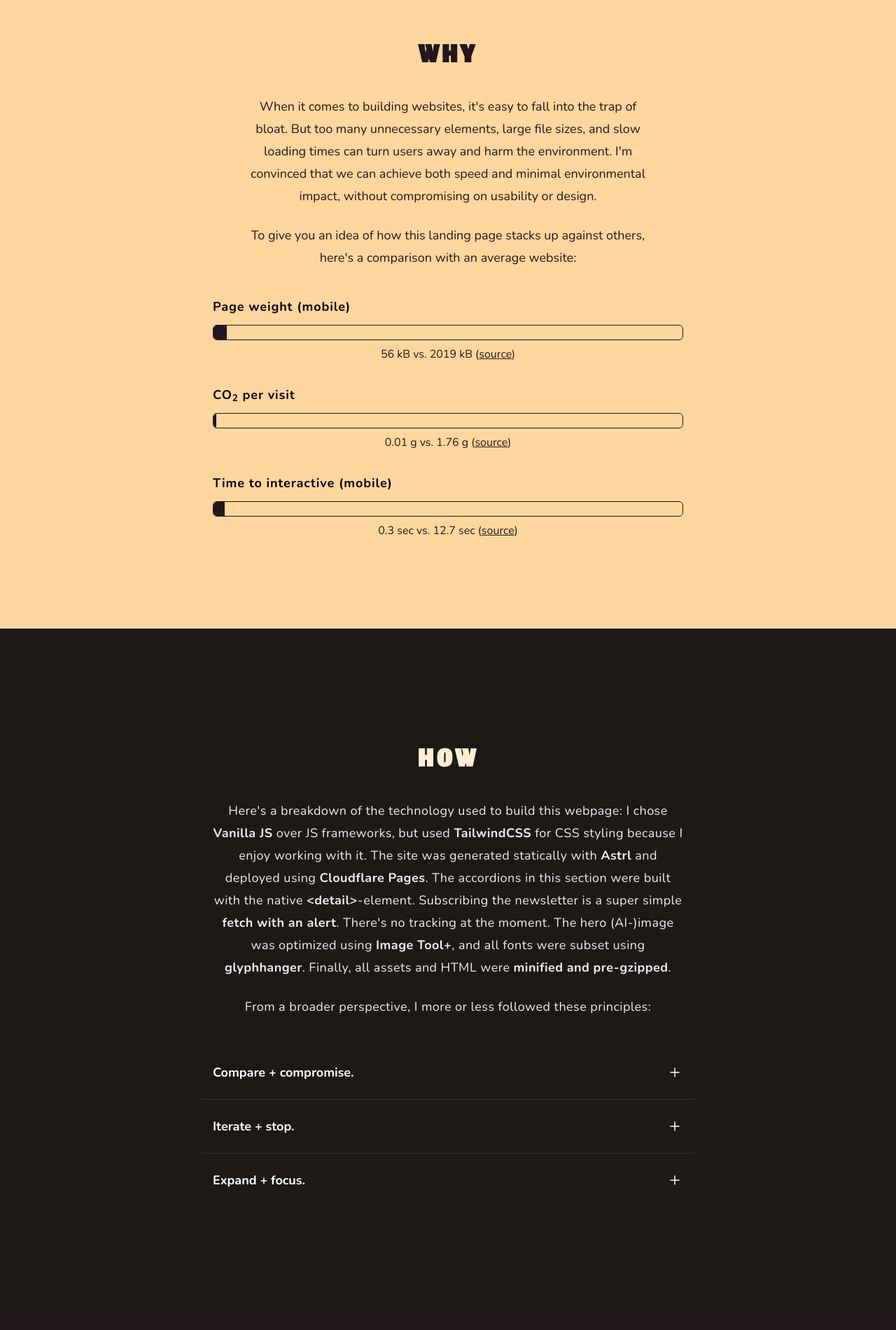
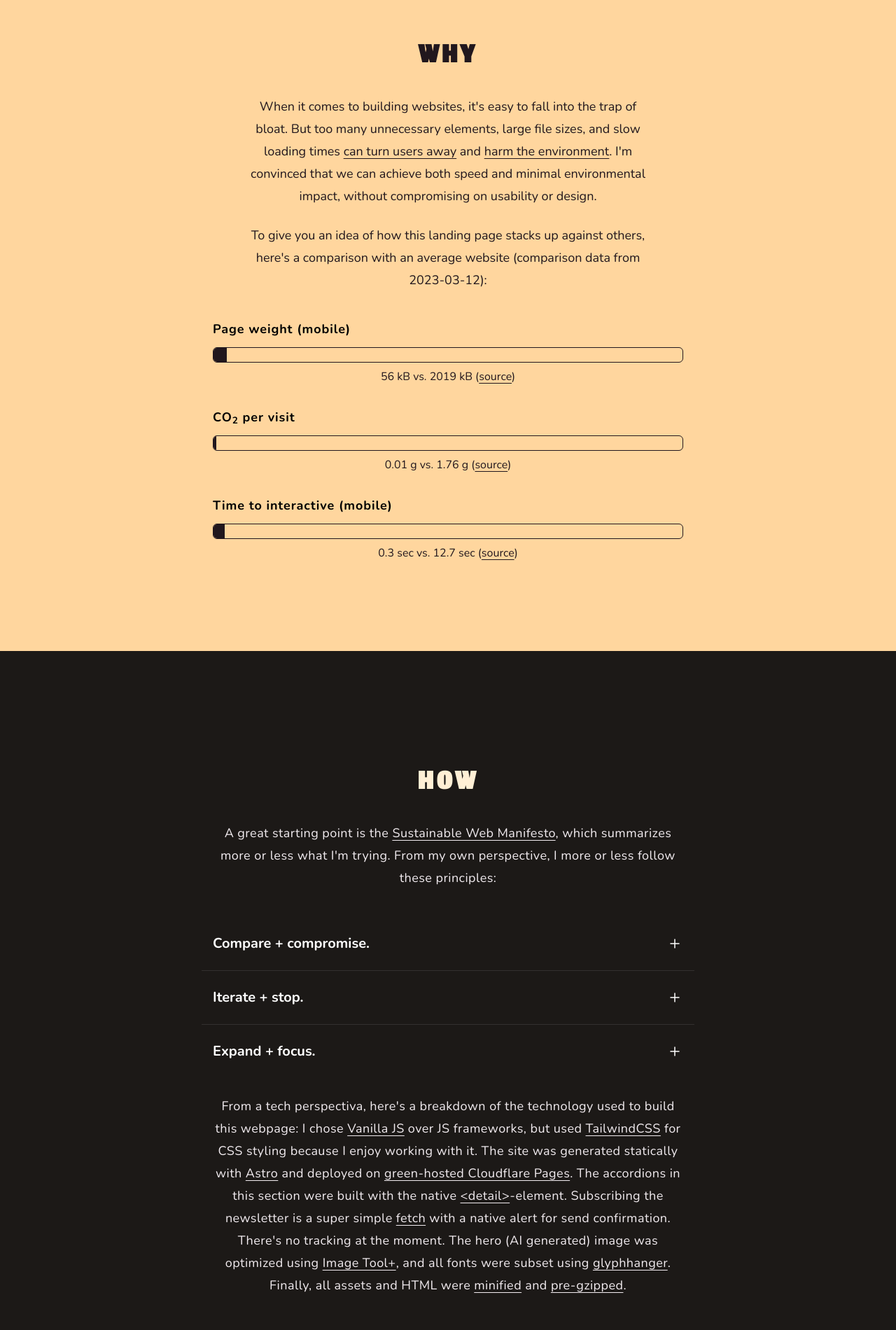
Before and after one commit to mariohamann/lean-landing-page, an Astro site: page / in a window 1280 px wide. Shown: the part 1760-3660 px from the top of the page at 70% size. Built offline with nearby package versions, Linux system fonts and the light colour scheme; Astro itself is replaced by a stand-in of ours.

Commit message:
feat: links and optimized content

```diff
--- a/src/components/Comparison.astro
+++ b/src/components/Comparison.astro
@@ -54,6 +54,6 @@ const { title, percentage, description, data } = Astro.props;
 		</div>
 	</div>
 	<div class='text-center mt-2 text-sec-900'>
-		{description} (<a class='underline' href={data}>source</a>)
+		{description} (<a href={data}>source</a>)
 	</div>
 </div>
--- a/src/components/Detail.astro
+++ b/src/components/Detail.astro
@@ -11,7 +11,7 @@ const { title, content } = Astro.props;
 	<summary
 		class='py-6 cursor-pointer bg-transparent transition-all hover:bg-black/20 group-open:bg-black/10 px-4 list-none flex w-full items-start justify-between text-left text-white'
 	>
-		<span class='text-lg font-bold leading-7'>{title}</span>
+		<span class='text-xl font-bold leading-7'>{title}</span>
 		<span class='ml-6 flex h-7 items-center'>
 			<svg
 				class='h-6 w-6 group-open:rotate-[135deg] transition-transform duration-300 ease-in-out'
@@ -29,7 +29,7 @@ const { title, content } = Astro.props;
 		</span>
 	</summary>
 	<div class='mt-4 pr-12 content pb-6 px-4'>
-		<p class='text-base leading-7 text-gray-300' set:html={content} />
+		<p class='text-lg leading-7 text-gray-300' set:html={content} />
 	</div>
 </details>
 
--- a/src/layouts/Layout.astro
+++ b/src/layouts/Layout.astro
@@ -81,4 +81,7 @@ const { title } = Astro.props;
 			/* Chrome 36+, Opera 23+, Firefox 39+ */
 				url("/fonts/nunito-700.woff") format("woff"); /* Chrome 5+, Firefox 3.6+, IE 9+, Safari 5.1+ */
 	}
+	a {
+		@apply underline underline-offset-4 decoration-current hover:decoration-4 focus:decoration-4;
+	}
 </style>
--- a/src/partials/Footer.astro
+++ b/src/partials/Footer.astro
@@ -3,7 +3,7 @@
 		class='mx-auto max-w-7xl py-12 px-6 lg:flex lg:items-center lg:justify-between lg:px-8'
 	>
 		<div
-			class='mb-8 lg:mb-0 flex flex-col md:flex-row justify-center md:gap-x-9 md:order-2'
+			class='mb-8 lg:mb-0 flex flex-col gap-y-4 md:flex-row justify-center md:gap-x-9 md:order-2'
 		>
 			{
 				[
--- a/src/partials/Hero.astro
+++ b/src/partials/Hero.astro
@@ -1,9 +1,9 @@
 <div class='relative isolate overflow-hidden bg-sec-900'>
 	<div
-		class='lg:mx-auto max-w-lg lg:max-w-4xl px-6 pt-10 pb-24 sm:pb-32 lg:flex lg:py-56 lg:px-8'
+		class='lg:mx-auto max-w-sm sm:max-w-lg lg:max-w-4xl px-6 pt-10 pb-24 sm:pb-32 lg:flex lg:py-56 lg:px-8'
 	>
 		<h1
-			class='mt-64 lg:mt-32 text-[200px] sm:text-[300px] xl:text-[400px] text-pri drop-shadow-xl text-center leading-[100px] sm:leading-[150px] xl:leading-[200px] font-display tracking-loose xl:-ml-24'
+			class='mt-64 lg:mt-32 text-[150px] sm:text-[300px] xl:text-[400px] text-pri drop-shadow-xl text-center leading-[75px] sm:leading-[150px] xl:leading-[200px] font-display tracking-loose xl:-ml-24'
 		>
 			<span class='block'>lean</span>
 			<span class='block'>landing</span>
@@ -14,7 +14,7 @@
 		>
 			<div class='max-w-3xl flex-none sm:max-w-5xl lg:max-w-none'>
 				<picture
-					class='w-[34rem] sm:w-[50rem] xl:w-[68rem] drop-shadow-2xl absolute top-10 left-[calc(50%-4rem)] -z-10 max-w-none sm:left-[calc(50%-8rem)] sm:top-[calc(50%-36rem)] lg:left-[calc(50%-12rem)] lg:top-[calc(50%-36rem)]'
+					class='w-[28rem] sm:w-[50rem] xl:w-[68rem] drop-shadow-2xl absolute top-10 left-[calc(50%-4rem)] -z-10 max-w-none sm:left-[calc(50%-8rem)] sm:top-[calc(50%-36rem)] lg:left-[calc(50%-12rem)] lg:top-[calc(50%-36rem)]'
 				>
 					<source srcset='img/earth.webp' type='image/webp' />
 					<img
--- a/src/partials/How.astro
+++ b/src/partials/How.astro
@@ -13,28 +13,11 @@ import Detail from "../components/Detail.astro";
 			<p
 				class='mx-auto mt-6 max-w-3xl text-lg leading-8 text-sec-100 tracking-wide'
 			>
-				Here's a breakdown of the technology used to build this webpage:
-				I chose <strong>Vanilla JS</strong> over JS frameworks, but used
-				<strong>TailwindCSS</strong>
-				for CSS styling because I enjoy working with it. The site was generated
-				statically with <strong>Astrl</strong> and deployed using <strong
-					>Cloudflare Pages</strong
-				>. The accordions in this section were built with the native
-				<strong>&lt;detail&gt;</strong>-element. Subscribing the
-				newsletter is a super simple <strong>fetch with an alert</strong
-				>. There's no tracking at the moment. The hero (AI-)image was
-				optimized using
-				<strong>Image Tool+</strong>, and all fonts were subset using <strong
-					>glyphhanger</strong
-				>. Finally, all assets and HTML were <strong
-					>minified and pre-gzipped</strong
-				>.
-			</p>
-			<p
-				class='mx-auto mt-6 max-w-3xl text-lg leading-8 text-sec-100 tracking-wide'
-			>
-				From a broader perspective, I more or less followed these
-				principles:
+				A great starting point is the <a
+					href='https://www.sustainablewebmanifesto.com'
+					>Sustainable Web Manifesto</a
+				>, which summarizes more or less what I'm trying. From my own
+				perspective, I more or less follow these principles:
 			</p>
 		</div>
 		<div class='mx-auto max-w-2xl divide-y divide-white/10'>
@@ -45,13 +28,50 @@ import Detail from "../components/Detail.astro";
 				/>
 				<Detail
 					title='Iterate + stop.'
-					content="It's easy to get caught up in the pursuit of perfection and continuously iterate to make improvements. (Trust me, there are lots of enjoyable rabbit holes!) However, it's important to know when to stop and determine whether the improvements are worth the effort."
+					content="It's easy to get caught up in the pursuit of perfection and continuously iterate to make improvements. (Trust me, there are lots of <a href='https://dev.to/tigt/making-the-worlds-fastest-website-and-other-mistakes-56na'>enjoyable</a> <a href='https://endtimes.dev/why-your-website-should-be-under-14kb-in-size/'>rabbit</a> <a href='https://developers.google.com/speed/docs/insights/mobile'>holes</a> out there!) However, it's important to know when to stop and determine whether the improvements are worth the effort."
 				/>
 				<Detail
 					title='Expand + focus.'
-					content='Broadening the focus to consider all aspects of performance, such as images, fonts, CSS, and JS, is critical. While some elements may have a greater impact on page weight (such as images and fonts), others may affect reactivity (such as JS). Keeping everything in mind, but focusing on one element at a time, helps to improve without losing sanity.'
+					content='Broadening the focus to consider all aspects of performance, such as images, fonts, CSS, and JS, is critical. While some elements may have a greater impact on page weight (such as images and fonts), others may affect reactivity (such as <a href="https://infrequently.org/2021/03/the-performance-inequality-gap/#hardware-destiny">JS</a>). Keeping everything in mind, but focusing on one element at a time, helps to improve without losing sanity.'
 				/>
 			</div>
 		</div>
+		<div class='mx-auto max-w-2xl text-center'>
+			<p
+				class='mx-auto mt-6 max-w-3xl text-lg leading-8 text-sec-100 tracking-wide'
+			>
+				From a tech perspectiva, here's a breakdown of the technology
+				used to build this webpage: I chose <a
+					href='http://vanilla-js.com'>Vanilla JS</a
+				> over JS frameworks, but used
+				<a href='https://tailwindcss.com'>TailwindCSS</a>
+				for CSS styling because I enjoy working with it. The site was generated
+				statically with <a href='https://astro.build'>Astro</a> and deployed
+				on <a
+					href='https://blog.cloudflare.com/de-de/green-hosting-with-cloudflare-pages-de-de/'
+					>green-hosted Cloudflare Pages</a
+				>. The accordions in this section were built with the native
+				<a
+					href='https://developer.mozilla.org/en-US/docs/Web/HTML/Element/details'
+					>&lt;detail&gt;</a
+				>-element. Subscribing the newsletter is a super simple <a
+					href='https://documentation.formspark.io/examples/ajax.html#fetch'
+					>fetch</a
+				> with a native alert for send confirmation. There's no tracking
+				at the moment. The hero (AI generated) image was optimized using
+				<a
+					href='https://apps.apple.com/us/app/image-tool/id1524216218?mt=12'
+					>Image Tool+</a
+				>, and all fonts were subset using <a
+					href='https://github.com/zachleat/glyphhanger'
+					>glyphhanger</a
+				>. Finally, all assets and HTML were <a
+					href='https://github.com/astro-community/astro-compress#readme'
+					>minified</a
+				> and <a href='https://github.com/sondr3/astro-compressor'
+					>pre-gzipped</a
+				>.
+			</p>
+		</div>
 	</div>
 </div>
--- a/src/partials/Why.astro
+++ b/src/partials/Why.astro
@@ -13,13 +13,18 @@ import Comparison from "../components/Comparison.astro";
 			<p class='mx-auto mt-6 max-w-xl text-lg leading-8 text-sec'>
 				When it comes to building websites, it's easy to fall into the
 				trap of bloat. But too many unnecessary elements, large file
-				sizes, and slow loading times can turn users away and harm the
-				environment. I'm convinced that we can achieve both speed and
-				minimal environmental impact, without compromising on usability
-				or design.
+				sizes, and slow loading times <a href='https://wpostats.com'
+					>can turn users away</a
+				> and <a
+					href='https://www.myclimate.org/information/faq/faq-detail/what-is-a-digital-carbon-footprint/'
+					>harm the environment</a
+				>. I'm convinced that we can achieve both speed and minimal
+				environmental impact, without compromising on usability or
+				design.
 			</p><p class='mx-auto mt-6 max-w-xl text-lg leading-8 text-sec'>
 				To give you an idea of how this landing page stacks up against
-				others, here's a comparison with an average website:
+				others, here's a comparison with an average website (comparison
+				data from 2023-03-12):
 			</p>
 			<div
 				class='mt-10 flex flex-col items-center justify-center gap-y-8'
```
Also changed, not shown: src/partials/About.astro (+13 -8 lines).
